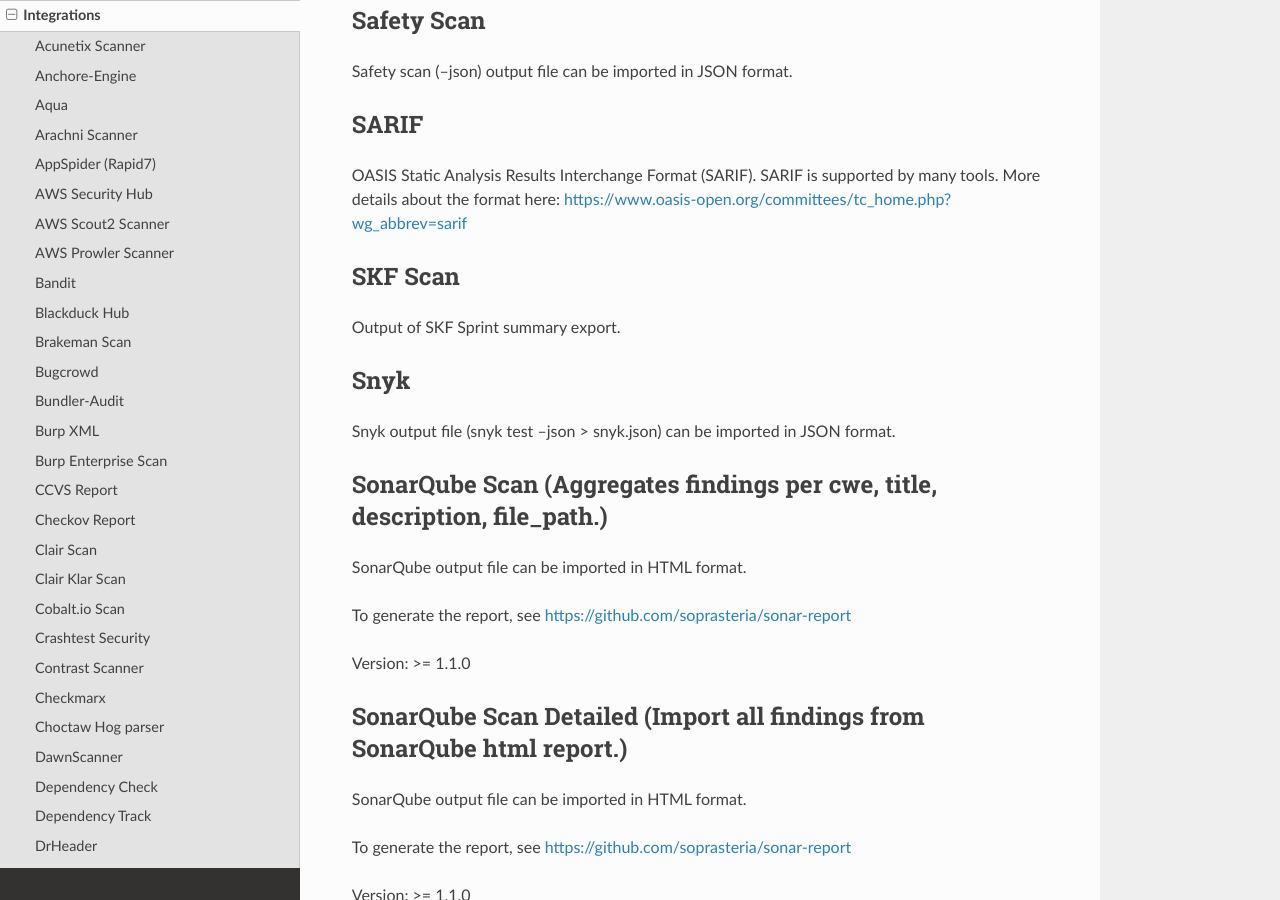
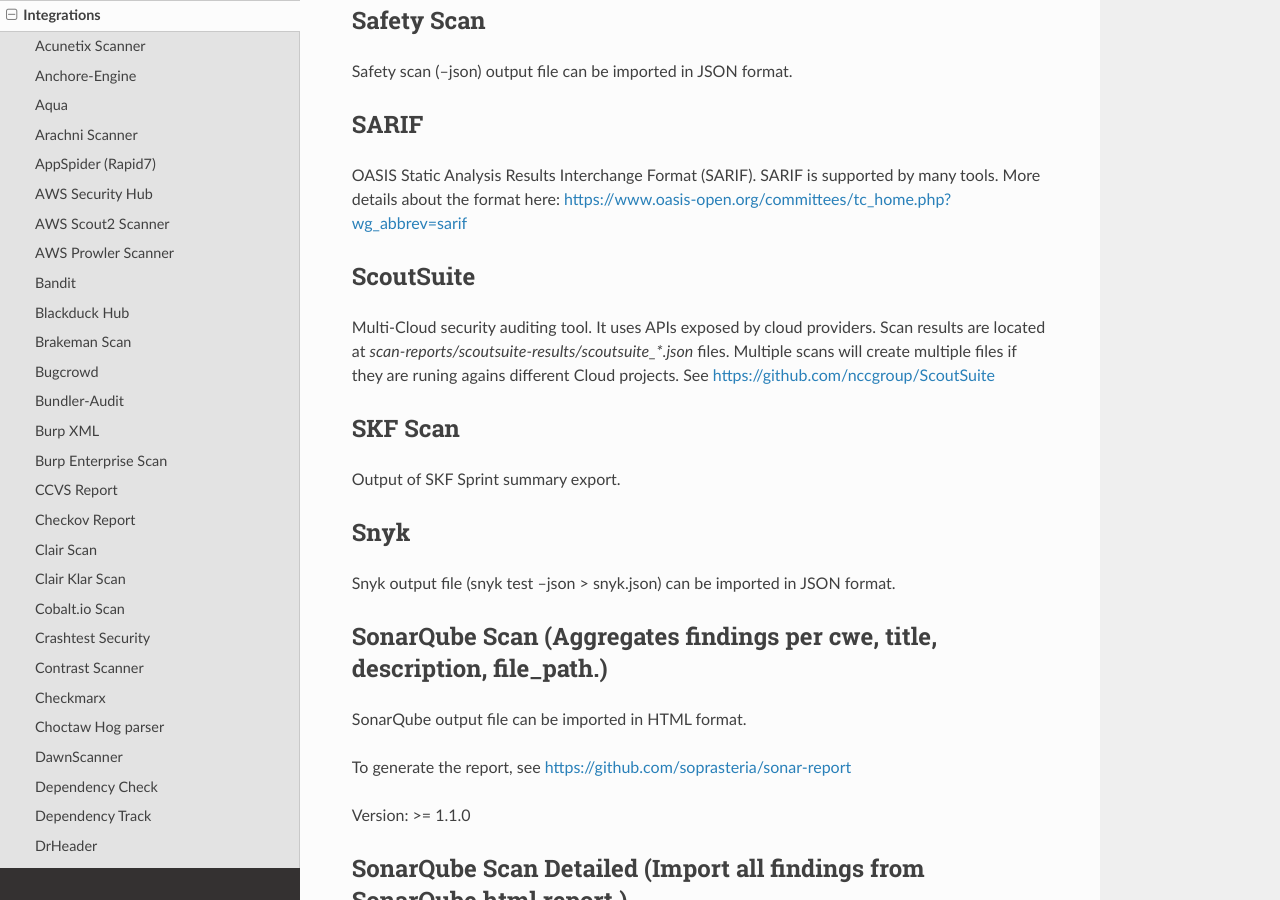
Before and after one commit to DefectDojo/Documentation, a Sphinx documentation site: the page built from docs/integrations.rst, in a window 1280 px wide and 900 px high, scrolled down 9055 px. Built offline with Sphinx 7.4.7 and the Read the Docs theme 2.0.0, drawn with Linux system fonts in a browser that asks for light colours.

Commit message:
ScoutSuite scanner docs (#169)
* ScoutSuite scanner docs

* lint

* Update integrations.rst

Co-authored-by: Damien Carol <damiencarol@voodoo.io>

```diff
--- a/docs/integrations.rst
+++ b/docs/integrations.rst
@@ -367,6 +367,13 @@
 SARIF is supported by many tools.
 More details about the format here: https://www.oasis-open.org/committees/tc_home.php?wg_abbrev=sarif
 
+ScoutSuite
+-----------
+Multi-Cloud security auditing tool. It uses APIs exposed by cloud providers.
+Scan results are located at `scan-reports/scoutsuite-results/scoutsuite_*.json` files.
+Multiple scans will create multiple files if they are runing agains different Cloud projects.
+See https://github.com/nccgroup/ScoutSuite
+
 SKF Scan
 --------
 Output of SKF Sprint summary export.
```
